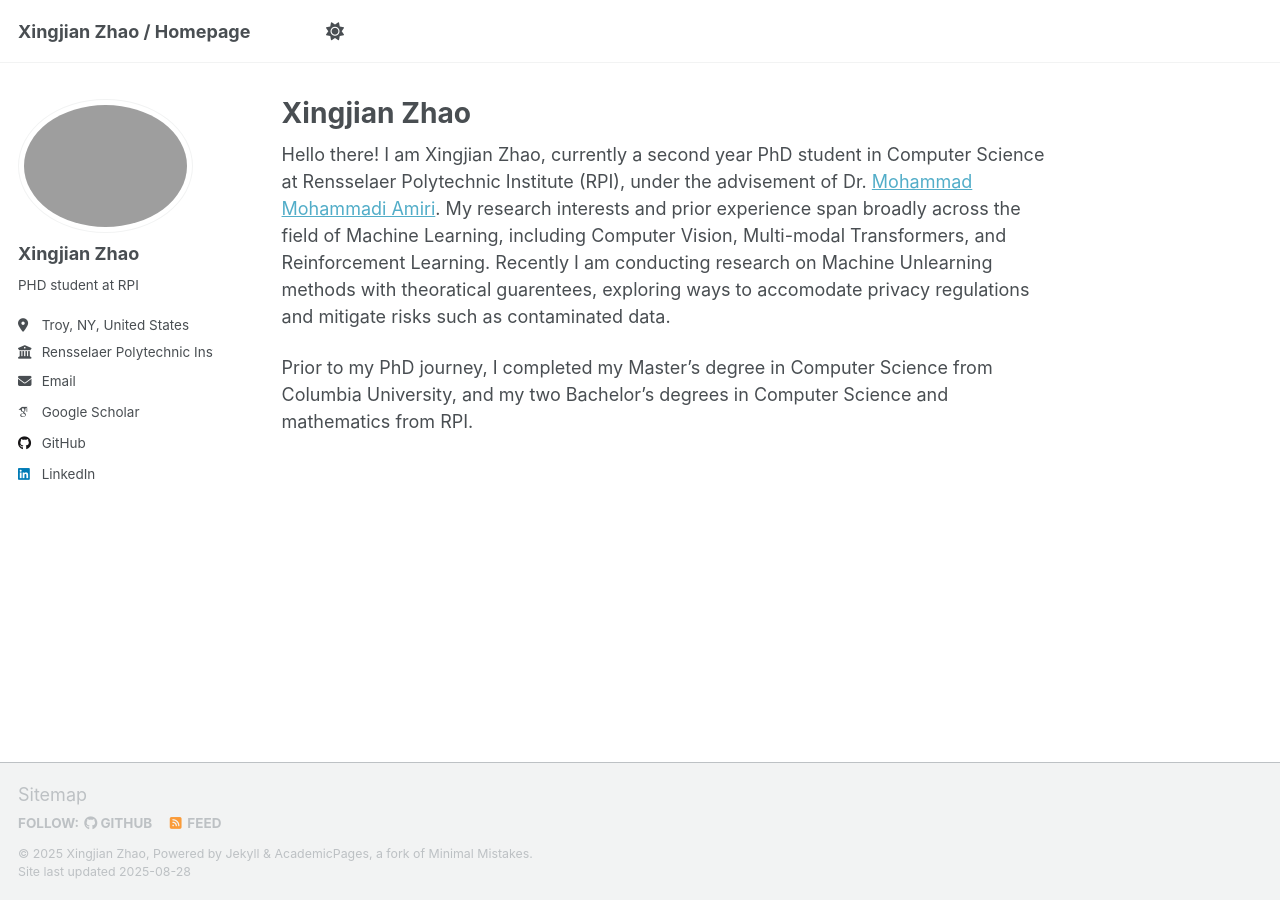
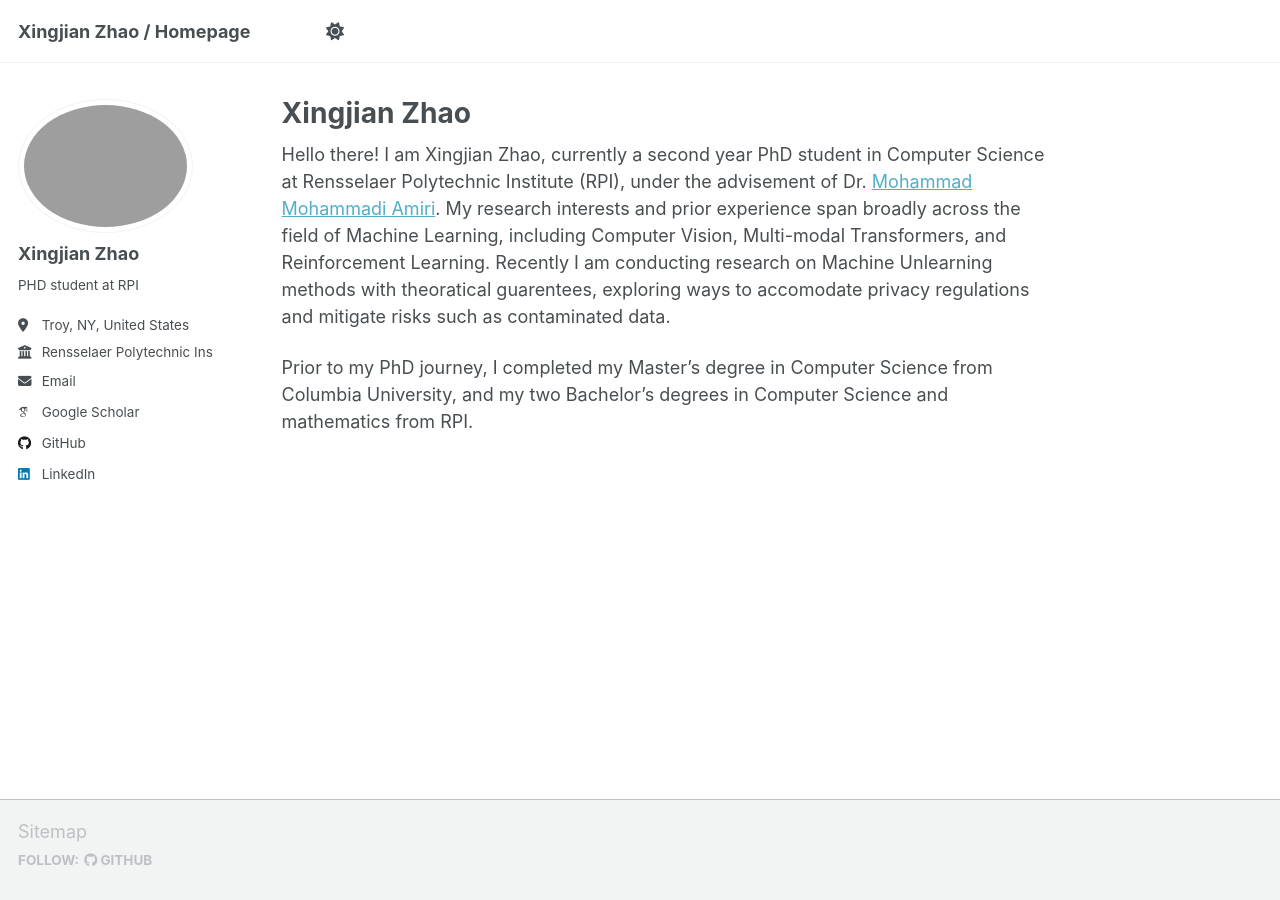
Before and after one commit to xingjianz/xingjianz.github.io, a Jekyll site: the page built from _pages/about.md, in a window 1280 px wide. Built offline with Jekyll 4.4.1, drawn with Linux system fonts in a browser that asks for light colours; some web fonts are replaced; a script that is not in the unit is left out.

Commit message:
Update footer.html

```diff
--- a/_includes/footer.html
+++ b/_includes/footer.html
@@ -12,14 +12,11 @@
     {% if site.author.bitbucket %}
       <li><a href="http://bitbucket.org/{{ site.author.bitbucket }}"><i class="fab fa-bitbucket" aria-hidden="true"></i> Bitbucket</a></li>
     {% endif %}
-    {% if site.atom_feed.hide != true %}
+    <!-- {% if site.atom_feed.hide != true %}
     <li><a href="{% if site.atom_feed.path %}{{ site.atom_feed.path }}{% else %}{{ base_path }}/feed.xml{% endif %}"><i class="fa fa-fw fa-rss-square" aria-hidden="true"></i> {{ site.data.ui-text[site.locale].feed_label | default: "Feed" }}</a></li>
-    {% endif %}
+    {% endif %} -->
   </ul>
 </div>
 {% endif %}
 
-<div class="page__footer-copyright">
-  &copy; {{ site.time | date: '%Y' }} {{ site.name | default: site.title }}, {{ site.data.ui-text[site.locale].powered_by | default: "Powered by" }} <a href="http://jekyllrb.com" rel="nofollow">Jekyll</a> &amp; <a href="https://github.com/academicpages/academicpages.github.io">AcademicPages</a>, a fork of <a href="https://mademistakes.com/work/minimal-mistakes-jekyll-theme/" rel="nofollow">Minimal Mistakes</a>.<br />
-  Site last updated {{ "now" | date: '%Y-%m-%d' }}
-</div>
+<!-- <div class="page__footer-copyright">&copy; {{ site.time | date: '%Y' }} {{ site.name | default: site.title }}. {{ site.data.ui-text[site.locale].powered_by | default: "Powered by" }} <a href="http://jekyllrb.com" rel="nofollow">Jekyll</a> &amp; <a href="https://github.com/academicpages/academicpages.github.io">AcademicPages</a>, a fork of <a href="https://mademistakes.com/work/minimal-mistakes-jekyll-theme/" rel="nofollow">Minimal Mistakes</a>.</div> -->
```
